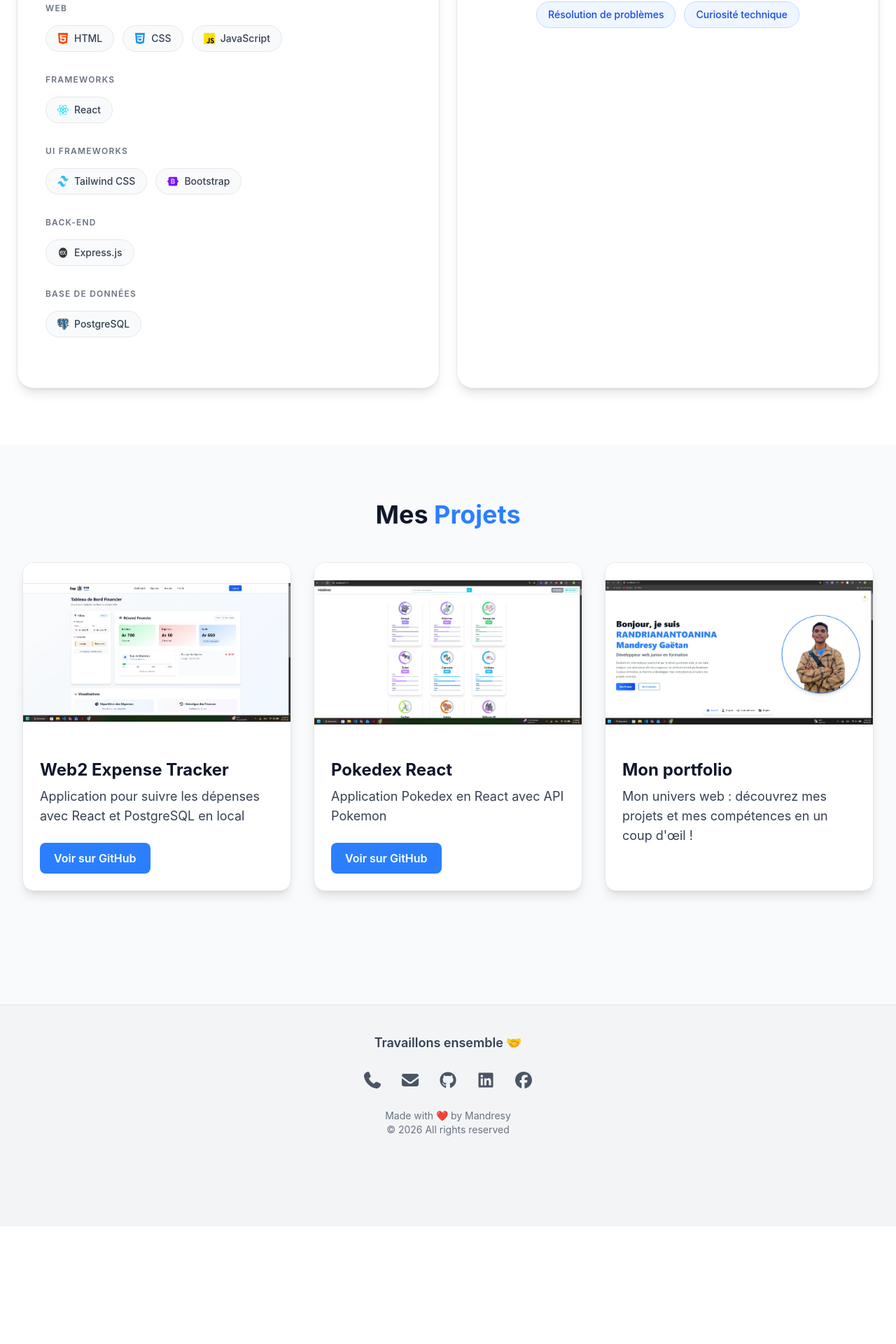
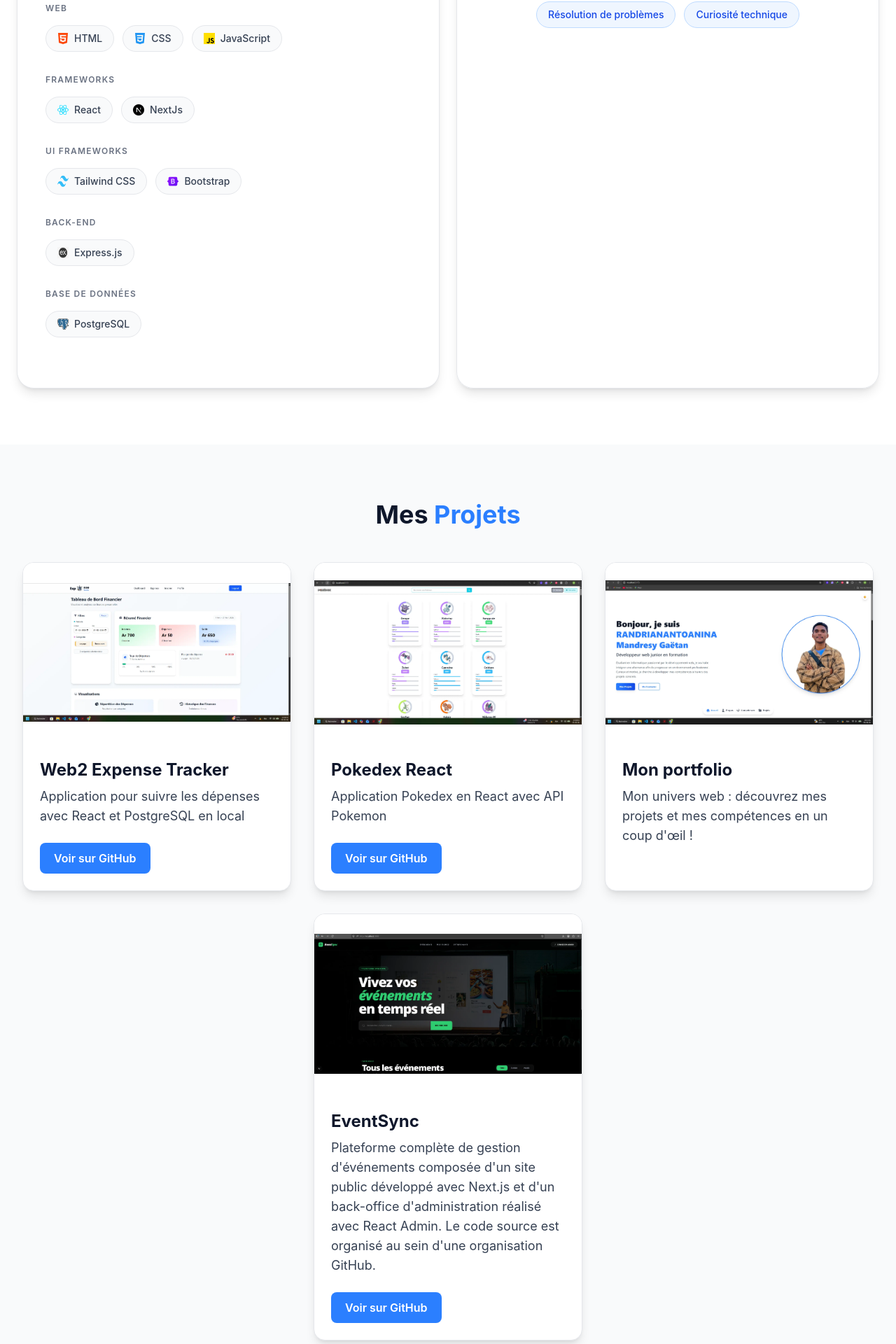
Before and after one commit to mandresy753/RANDRIANANTOANINA-Mandresy-Gaetan, a React (Vite) app: page / in a window 1280 px wide. Shown: the part 2540-4460 px from the top of the page at 70% size. Before the commit the page ends 4292 px from the top, so only its background shows below. Built offline with nearby package versions, Linux system fonts and the light colour scheme.

Commit message:
feat: update skill/project in my portfolio

```diff
--- a/src/Pages/Projects.tsx
+++ b/src/Pages/Projects.tsx
@@ -1,6 +1,7 @@
 import Tracker from "/src/assets/images/expense tracker.webp";
 import Pokedex from "/src/assets/images/pokedex.webp";
 import Portfolio from "/src/assets/images/portfolio.webp"
+import EventSync from "/src/assets/images/EventSync.webp"
 import { useInView } from "../hooks/useInView";
 
 const projects = [
@@ -22,6 +23,14 @@
     description: "Mon univers web : découvrez mes projets et mes compétences en un coup d'œil !",
     image: Portfolio,
   },
+   {
+  name: "EventSync",
+  url: "https://github.com/M-B-O-T",
+  description:
+    "Plateforme complète de gestion d'événements composée d'un site public développé avec Next.js et d'un back-office d'administration réalisé avec React Admin. Le code source est organisé au sein d'une organisation GitHub.",
+  image: EventSync,
+},
+
 ];
 
 function Projects() {
--- a/src/Pages/Skills.tsx
+++ b/src/Pages/Skills.tsx
@@ -28,7 +28,11 @@
   },
   {
     category: "Frameworks",
-    skills: [{ name: "React", icon: "/icons/react.svg" }],
+    skills: [
+      { name: "React", icon: "/icons/react.svg" },
+      { name: "NextJs", icon: "icons/nextjs.webp"}
+
+    ],
   },
   {
     category: "UI Frameworks",
```
Also changed, not shown: public/icons/nextjs.webp (added), src/assets/images/EventSync.webp (added).
